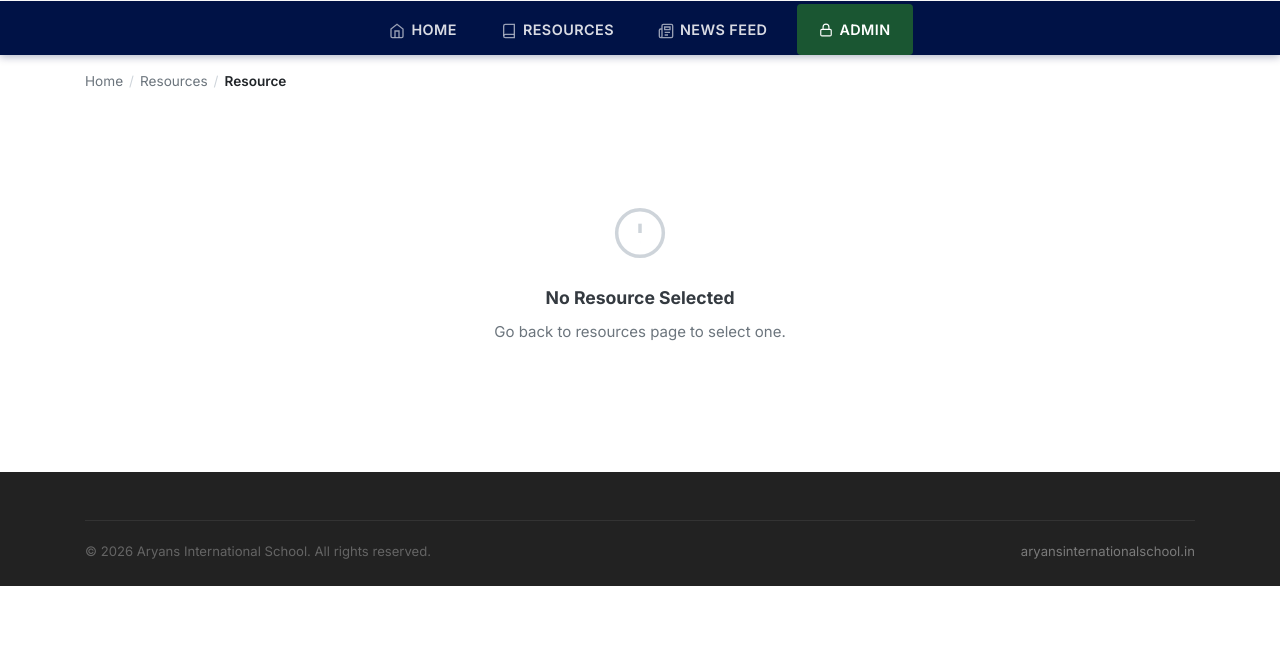
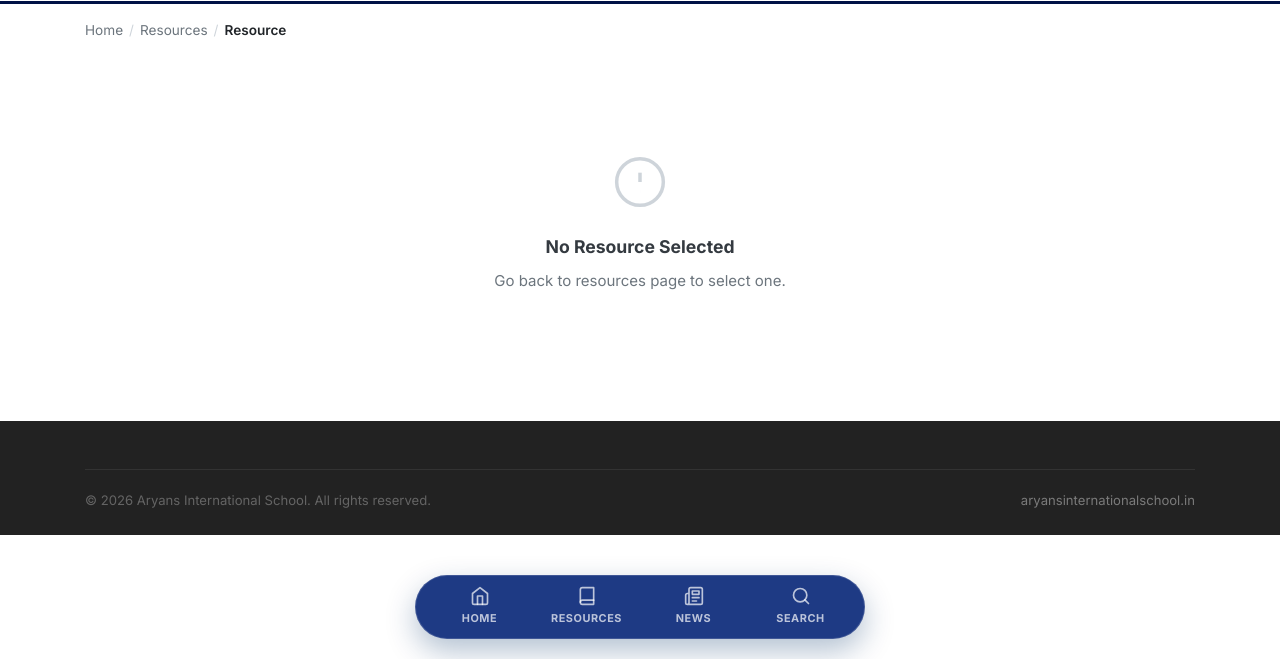
Before and after one commit to ishantkr15/AIS, a plain HTML site: page resource.html in a window 1280 px wide. Shown: the part 141-800 px from the top of the page. Drawn offline with Linux system fonts and the light colour scheme.

Commit message:
Update resource.html

```diff
--- a/resource.html
+++ b/resource.html
@@ -49,22 +49,23 @@
           <span class="school-details">UDISE: 09041501318 | Affiliation No: 2131897 | School Code: 81783<br>Affiliated to C.B.S.E. New Delhi</span>
         </div>
       </a>
+      <button class="menu-toggle" id="menu-toggle" aria-label="Toggle navigation">
+        <span></span><span></span><span></span>
+      </button>
     </div>
   </header>
 
-  <!-- NAV BAR -->
-  <nav class="main-nav-bar">
-    <div class="nav-inner">
-      <div class="main-nav" id="main-nav">
-        <a href="index.html"><span class="nav-icon"><svg width="16" height="16" viewBox="0 0 24 24" fill="none" stroke="currentColor" stroke-width="2"><path d="M3 9l9-7 9 7v11a2 2 0 01-2 2H5a2 2 0 01-2-2z"/><polyline points="9 22 9 12 15 12 15 22"/></svg></span> Home</a>
-        <a href="resources.html"><span class="nav-icon"><svg width="16" height="16" viewBox="0 0 24 24" fill="none" stroke="currentColor" stroke-width="2"><path d="M4 19.5A2.5 2.5 0 016.5 17H20"/><path d="M6.5 2H20v20H6.5A2.5 2.5 0 014 19.5v-15A2.5 2.5 0 016.5 2z"/></svg></span> Resources</a>
-        <a href="news.html"><span class="nav-icon"><svg width="16" height="16" viewBox="0 0 24 24" fill="none" stroke="currentColor" stroke-width="2"><path d="M4 22h16a2 2 0 002-2V4a2 2 0 00-2-2H8a2 2 0 00-2 2v16a2 2 0 01-2 2zm0 0a2 2 0 01-2-2v-9c0-1.1.9-2 2-2h2"/><path d="M18 14h-8M15 18h-5"/><path d="M10 6h8v4h-8z"/></svg></span> News Feed</a>
-        <a href="admin/login.html" class="admin-link"><svg width="14" height="14" viewBox="0 0 24 24" fill="none" stroke="currentColor" stroke-width="2"><rect x="3" y="11" width="18" height="11" rx="2"/><path d="M7 11V7a5 5 0 0110 0v4"/></svg> Admin</a>
-      </div>
-      <button class="menu-toggle" id="menu-toggle" aria-label="Toggle navigation"><span></span><span></span><span></span></button>
+  <div class="nav-overlay" id="nav-overlay"></div>
+
+  <!-- ===== MOBILE MENU OVERLAY ===== -->
+  <div class="mobile-menu-overlay" id="mobile-menu-overlay">
+    <div class="mobile-nav-links">
+      <a href="index.html">Home</a>
+      <a href="resources.html">Resources</a>
+      <a href="news.html">News Feed</a>
+      <a href="admin/login.html">Admin</a>
     </div>
-  </nav>
-  <div class="nav-overlay" id="nav-overlay"></div>
+  </div>
 
   <!-- BREADCRUMB -->
   <div class="container">
@@ -81,6 +82,26 @@
   <section class="resource-detail">
     <div class="container" id="resource-detail-container"></div>
   </section>
+
+  <!-- ===== BOTTOM NAVIGATION ===== -->
+  <nav class="bottom-nav">
+    <a href="index.html" class="bottom-nav-item">
+      <svg viewBox="0 0 24 24" fill="none" stroke="currentColor" stroke-width="2" stroke-linecap="round" stroke-linejoin="round"><path d="M3 9l9-7 9 7v11a2 2 0 01-2 2H5a2 2 0 01-2-2z"/><polyline points="9 22 9 12 15 12 15 22"/></svg>
+      <span>Home</span>
+    </a>
+    <a href="resources.html" class="bottom-nav-item">
+      <svg viewBox="0 0 24 24" fill="none" stroke="currentColor" stroke-width="2" stroke-linecap="round" stroke-linejoin="round"><path d="M4 19.5A2.5 2.5 0 016.5 17H20"/><path d="M6.5 2H20v20H6.5A2.5 2.5 0 014 19.5v-15A2.5 2.5 0 016.5 2z"/></svg>
+      <span>Resources</span>
+    </a>
+    <a href="news.html" class="bottom-nav-item">
+      <svg viewBox="0 0 24 24" fill="none" stroke="currentColor" stroke-width="2" stroke-linecap="round" stroke-linejoin="round"><path d="M4 22h16a2 2 0 002-2V4a2 2 0 00-2-2H8a2 2 0 00-2 2v16a2 2 0 01-2 2zm0 0a2 2 0 01-2-2v-9c0-1.1.9-2 2-2h2"/><path d="M18 14h-8M15 18h-5"/><path d="M10 6h8v4h-8z"/></svg>
+      <span>News</span>
+    </a>
+    <a href="resources.html" class="bottom-nav-item">
+      <svg viewBox="0 0 24 24" fill="none" stroke="currentColor" stroke-width="2" stroke-linecap="round" stroke-linejoin="round"><circle cx="11" cy="11" r="8"/><line x1="21" y1="21" x2="16.65" y2="16.65"/></svg>
+      <span>Search</span>
+    </a>
+  </nav>
 
   <!-- FOOTER -->
   <footer class="site-footer">
```
